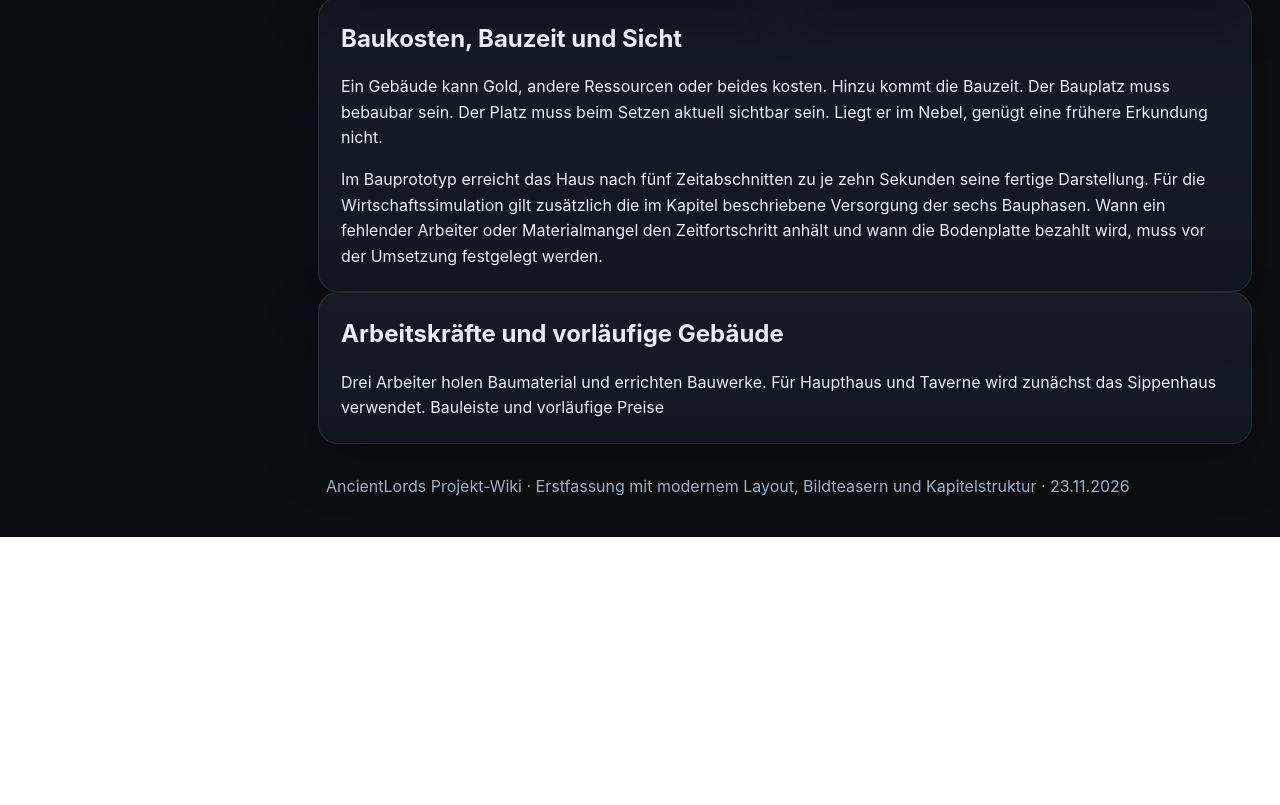
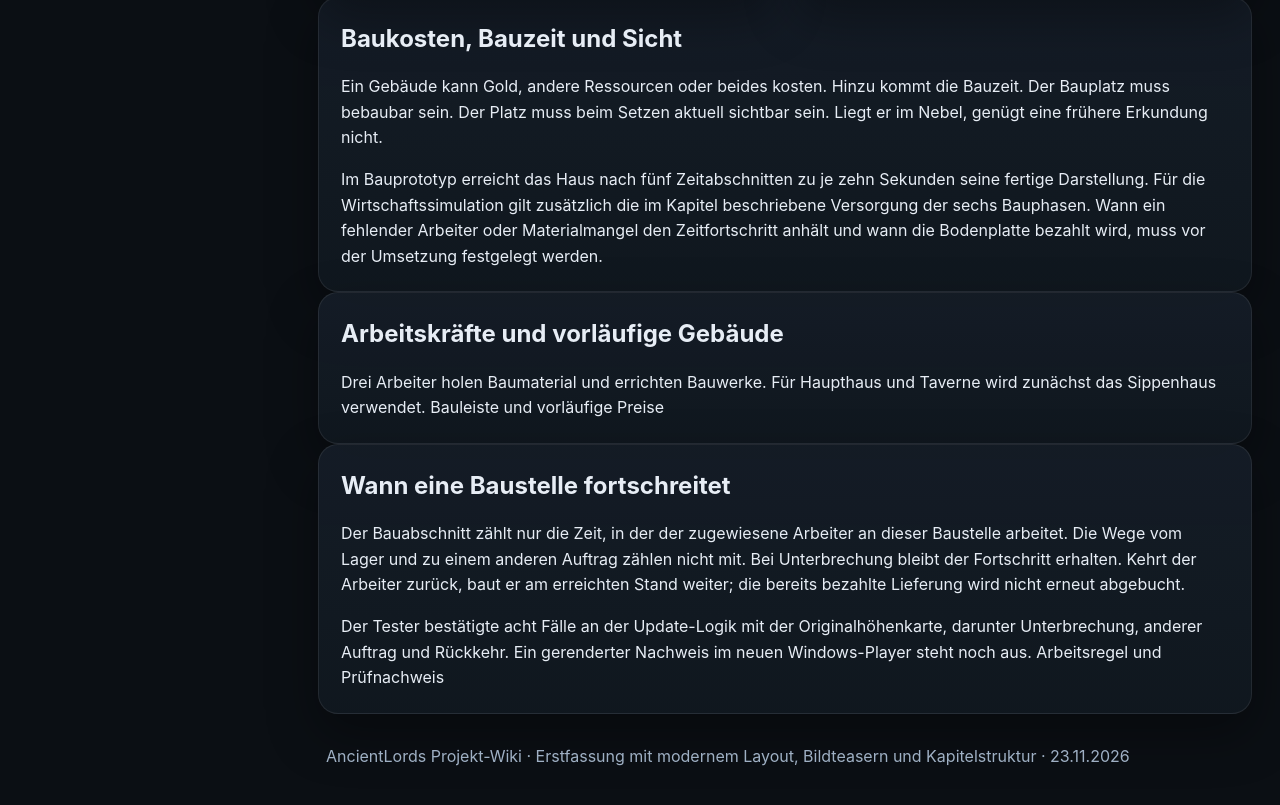
Before and after one commit to OliverKoh/AncientLords-Wiki, a plain HTML site: page economy.html in a window 1280 px wide. Shown: the part 1714-2519 px from the top of the page. Before the commit the page ends 2251 px from the top, so only its background shows below. Drawn offline with Linux system fonts and the light colour scheme.

Commit message:
Wiki aus AncientLords aktualisieren

```diff
--- a/economy.html
+++ b/economy.html
@@ -68,6 +68,7 @@
 
     <section class="card pad" id="baukosten-und-sicht"><h2>Baukosten, Bauzeit und Sicht</h2><p>Ein Gebäude kann Gold, andere Ressourcen oder beides kosten. Hinzu kommt die Bauzeit. Der Bauplatz muss bebaubar sein. Der Platz muss beim Setzen aktuell sichtbar sein. Liegt er im Nebel, genügt eine frühere Erkundung nicht.</p><p>Im Bauprototyp erreicht das Haus nach fünf Zeitabschnitten zu je zehn Sekunden seine fertige Darstellung. Für die Wirtschaftssimulation gilt zusätzlich die im Kapitel beschriebene Versorgung der sechs Bauphasen. Wann ein fehlender Arbeiter oder Materialmangel den Zeitfortschritt anhält und wann die Bodenplatte bezahlt wird, muss vor der Umsetzung festgelegt werden.</p></section>
 <section class="card pad" id="arbeiter-in-der-siedlung"><h2>Arbeitskräfte und vorläufige Gebäude</h2><p>Drei Arbeiter holen Baumaterial und errichten Bauwerke. Für Haupthaus und Taverne wird zunächst das Sippenhaus verwendet. <a href="flusstal-spieltest.html#preise">Bauleiste und vorläufige Preise</a></p></section>
+<section class="card pad" id="aktive-bauarbeit"><h2>Wann eine Baustelle fortschreitet</h2><p>Der Bauabschnitt zählt nur die Zeit, in der der zugewiesene Arbeiter an dieser Baustelle arbeitet. Die Wege vom Lager und zu einem anderen Auftrag zählen nicht mit. Bei Unterbrechung bleibt der Fortschritt erhalten. Kehrt der Arbeiter zurück, baut er am erreichten Stand weiter; die bereits bezahlte Lieferung wird nicht erneut abgebucht.</p><p>Der Tester bestätigte acht Fälle an der Update-Logik mit der Originalhöhenkarte, darunter Unterbrechung, anderer Auftrag und Rückkehr. Ein gerenderter Nachweis im neuen Windows-Player steht noch aus. <a href="https://github.com/OliverKoh/AncientLords/issues/48">Arbeitsregel und Prüfnachweis</a></p></section>
 <div class="footer">AncientLords Projekt-Wiki · Erstfassung mit modernem Layout, Bildteasern und Kapitelstruktur · 23.11.2026</div>
   </main>
 </div>
```
